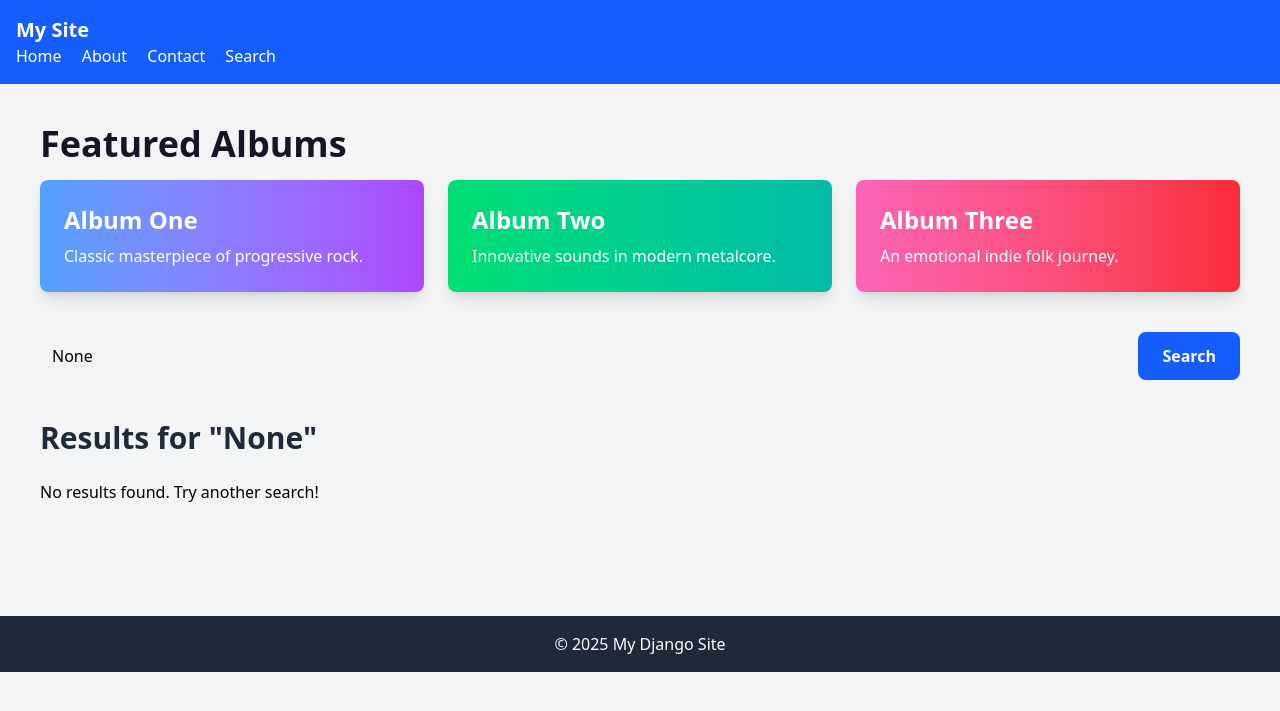
After one commit to kamrinbains/MusicReviewer, a Django app: page /search/ in a window 1280 px wide. The commit adds this page. Shown: the top 711 px of the page. Run offline with Django 5.2, Linux system fonts and the light colour scheme; style sheets or scripts are compiled from the project's sources.

Commit message:
New search page and Discogs API implementation working

```diff
--- a/Comments.txt
+++ b/Comments.txt
@@ -59,3 +59,9 @@ these 2 lines at the top:
 and to contain a navbar and footer, I can work on it or if you get to it first let me know
 - Or you can work on a gameplan for implementing the music api, i will let you know what I work on next
 _______________________________________________________________________________________
+4/27 Nick what I did
+so today (And 4/28) I added the user token for the Discogs API and incorporated it into the settings/views/urls page etc.
+Along with that I created and organized index.html (Home) and made the search_results.html page,
+I also made a super suepr basic and shitty homepage layout with a search bar and featured album section. but its scuffed asf and needs work,
+In fact I will progress with that this week as well, also the Django package didnt seem to be initilaized properly so I fixed it lol all good
+We'll discuss more of this soon, hope to get most of the bulk done this week.
--- a/MusicReviewer/settings.py
+++ b/MusicReviewer/settings.py
@@ -125,3 +125,5 @@ STATICFILES_DIRS = [ BASE_DIR / 'static' ]
 # https://docs.djangoproject.com/en/5.2/ref/settings/#default-auto-field
 
 DEFAULT_AUTO_FIELD = 'django.db.models.BigAutoField'
+
+DISCOGS_TOKEN = 'qxGXsNAYYWpkdEHvlGdGmCsDmFtHUnjJIVaCRKpz'
--- a/MusicReviewer/urls.py
+++ b/MusicReviewer/urls.py
@@ -22,4 +22,5 @@ urlpatterns = [
     path('admin/', admin.site.urls),
     path('', views.index, name='index'),
     path("__reload__/", include("django_browser_reload.urls")),
+    path('search/', views.search_discogs, name='search_discogs'),
 ]
--- /dev/null
+++ b/app1/templates/search_results.html
@@ -0,0 +1,69 @@
+{% extends 'base.html' %}
+
+{% block title %}Search Results - Music Reviewer{% endblock %}
+
+{% block content %}
+<div class="max-w-7xl mx-auto p-6">
+    <!-- Featured Albums Header -->
+    <section class="mb-10">
+        <h1 class="text-4xl font-extrabold text-gray-900 mb-4">Featured Albums</h1>
+        <div class="grid grid-cols-1 md:grid-cols-3 gap-6">
+            <!-- Example featured albums -->
+            <div class="bg-gradient-to-r from-blue-400 to-purple-500 text-white p-6 rounded-lg shadow-lg">
+                <h2 class="text-2xl font-semibold mb-2">Album One</h2>
+                <p>Classic masterpiece of progressive rock.</p>
+            </div>
+            <div class="bg-gradient-to-r from-green-400 to-teal-500 text-white p-6 rounded-lg shadow-lg">
+                <h2 class="text-2xl font-semibold mb-2">Album Two</h2>
+                <p>Innovative sounds in modern metalcore.</p>
+            </div>
+            <div class="bg-gradient-to-r from-pink-400 to-red-500 text-white p-6 rounded-lg shadow-lg">
+                <h2 class="text-2xl font-semibold mb-2">Album Three</h2>
+                <p>An emotional indie folk journey.</p>
+            </div>
+        </div>
+    </section>
+
+    <!-- Search Form -->
+    <section class="mb-10">
+        <form method="GET" action="{% url 'search_discogs' %}" class="flex gap-2">
+            <input type="text" name="query" value="{{ query }}" placeholder="Search albums..."
+                   class="flex-grow p-3 rounded-lg border-gray-300 focus:ring-2 focus:ring-blue-400 focus:outline-none">
+            <button type="submit"
+                    class="px-6 py-3 bg-blue-600 text-white font-semibold rounded-lg hover:bg-blue-700 transition">
+                Search
+            </button>
+        </form>
+    </section>
+
+    <!-- Search Results -->
+    <section class="mb-10">
+        <h2 class="text-3xl font-bold text-gray-800 mb-6">Results for "{{ query }}"</h2>
+        <div class="grid grid-cols-1 sm:grid-cols-2 md:grid-cols-3 lg:grid-cols-4 gap-6">
+            {% for item in results %}
+                <div class="bg-white rounded-lg shadow hover:shadow-xl transition p-4 flex flex-col">
+                    {% if item.thumb %}
+                        <img src="{{ item.thumb }}" alt="{{ item.title }}" class="rounded mb-4">
+                    {% else %}
+                        <div class="bg-gray-200 h-48 rounded mb-4 flex items-center justify-center text-gray-500">
+                            No Image
+                        </div>
+                    {% endif %}
+                    <h3 class="text-lg font-bold text-gray-900 mb-1">{{ item.title }}</h3>
+                    <p class="text-gray-600 text-sm mb-2">{{ item.year|default:"Unknown Year" }}</p>
+                    <p class="text-gray-500 text-xs">{{ item.genre|join:", " }}</p>
+
+                    <!-- Review Button (Placeholder) -->
+                    <a href="#"
+                       class="mt-auto bg-green-500 hover:bg-green-600 text-white text-center py-2 rounded-lg font-semibold mt-4 transition">
+                        Write a Review
+                    </a>
+                </div>
+            {% empty %}
+                <p>No results found. Try another search!</p>
+            {% endfor %}
+        </div>
+    </section>
+
+</div>
+{% endblock %}
--- a/app1/views.py
+++ b/app1/views.py
@@ -1,6 +1,26 @@
 from django.shortcuts import render
+from django.conf import settings
+import requests
 
-# Create your views here.
-
+# Homepage view
 def index(request):
     return render(request, 'index.html')
+
+# Discogs search view
+def search_discogs(request):
+    query = request.GET.get('query')
+    results = []
+
+    if query:
+        url = 'https://api.discogs.com/database/search'
+        params = {
+            'q': query,
+            'token': settings.DISCOGS_TOKEN,
+            'type': 'release',
+        }
+        response = requests.get(url, params=params)
+        if response.status_code == 200:
+            data = response.json()
+            results = data.get('results', [])
+
+    return render(request, 'search_results.html', {'results': results, 'query': query})
--- a/templates/base.html
+++ b/templates/base.html
@@ -16,6 +16,7 @@
             <a href="/">Home</a>
             <a href="/about">About</a>
             <a href="/contact">Contact</a>
+            <a href="/search">Search</a>
         </div>
     </div>
 </nav>
```
Also changed, not shown: app1/templates/index.html (+13 -12 lines).
